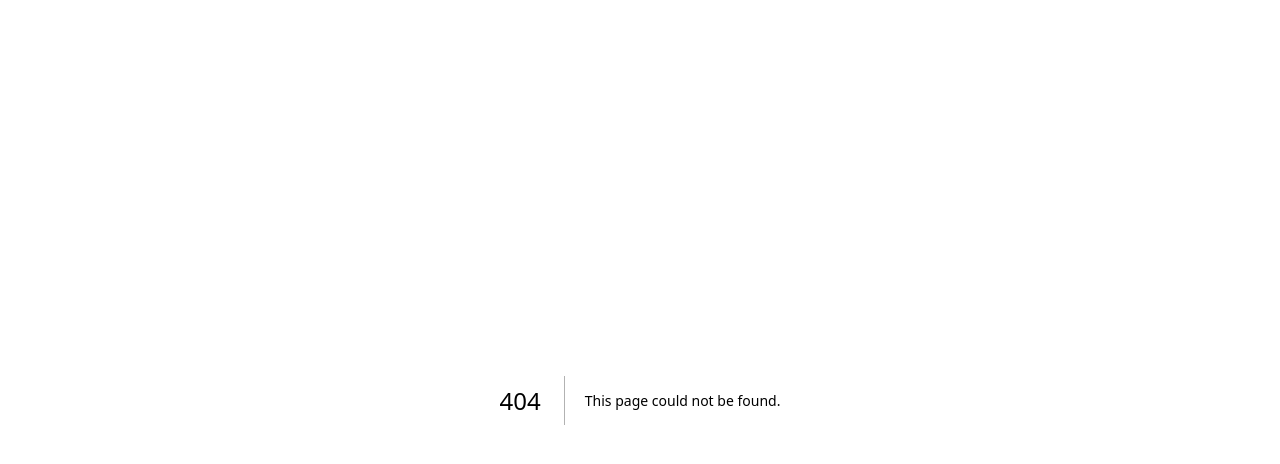
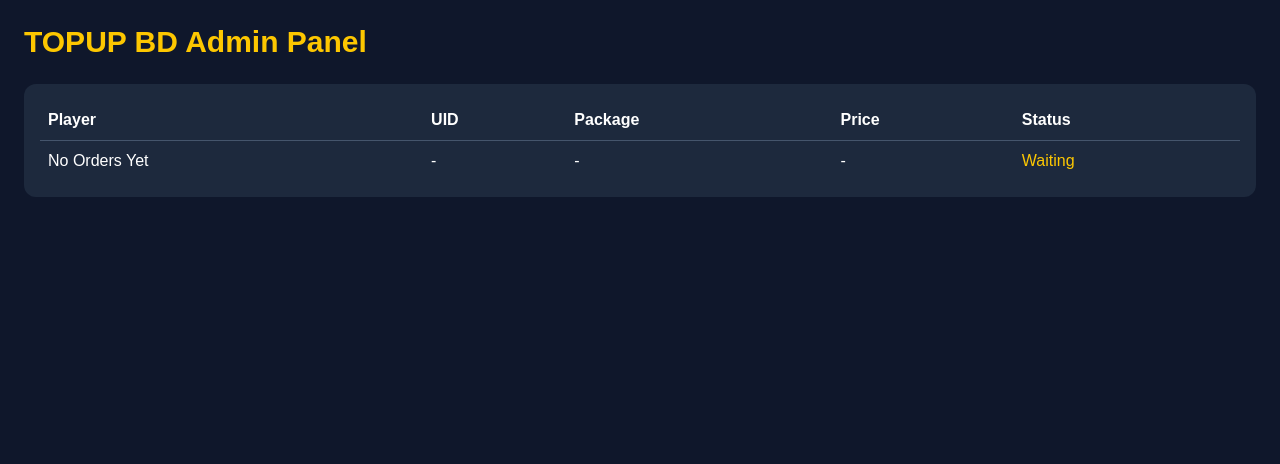
Before and after one commit to omorbro/topup-bd, a Next.js app: page /admin in a window 1280 px wide. Before the commit this address had no page. Shown: the top 464 px of the page. Built offline with nearby package versions, Linux system fonts and the light colour scheme.

Commit message:
Create Admin Panel

```diff
--- /dev/null
+++ b/app/admin/page.tsx
@@ -0,0 +1,33 @@
+export default function AdminPage() {
+  return (
+    <main className="min-h-screen bg-slate-900 text-white p-6">
+      <h1 className="text-3xl font-bold text-yellow-400 mb-6">
+        TOPUP BD Admin Panel
+      </h1>
+
+      <div className="bg-slate-800 rounded-xl p-4">
+        <table className="w-full">
+          <thead>
+            <tr className="border-b border-slate-600">
+              <th className="text-left p-2">Player</th>
+              <th className="text-left p-2">UID</th>
+              <th className="text-left p-2">Package</th>
+              <th className="text-left p-2">Price</th>
+              <th className="text-left p-2">Status</th>
+            </tr>
+          </thead>
+
+          <tbody>
+            <tr>
+              <td className="p-2">No Orders Yet</td>
+              <td className="p-2">-</td>
+              <td className="p-2">-</td>
+              <td className="p-2">-</td>
+              <td className="p-2 text-yellow-400">Waiting</td>
+            </tr>
+          </tbody>
+        </table>
+      </div>
+    </main>
+  );
+}
```
